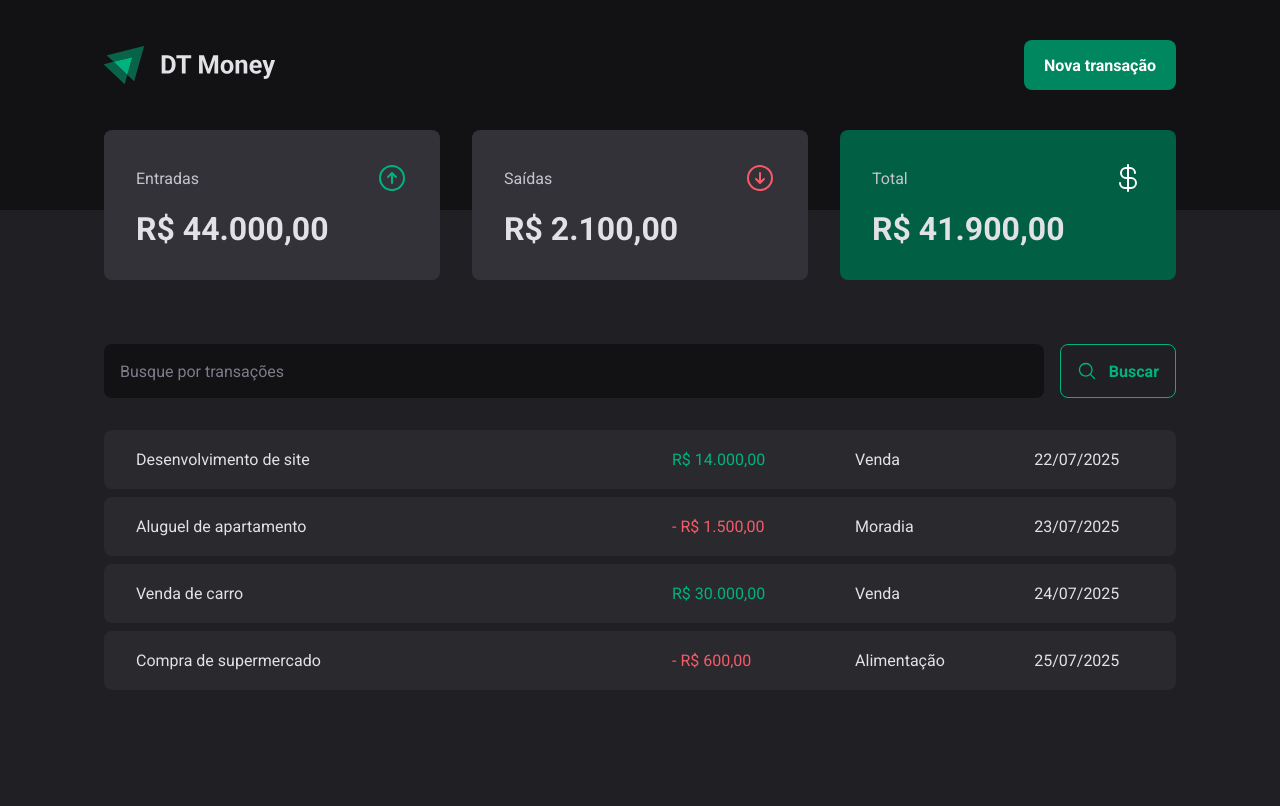
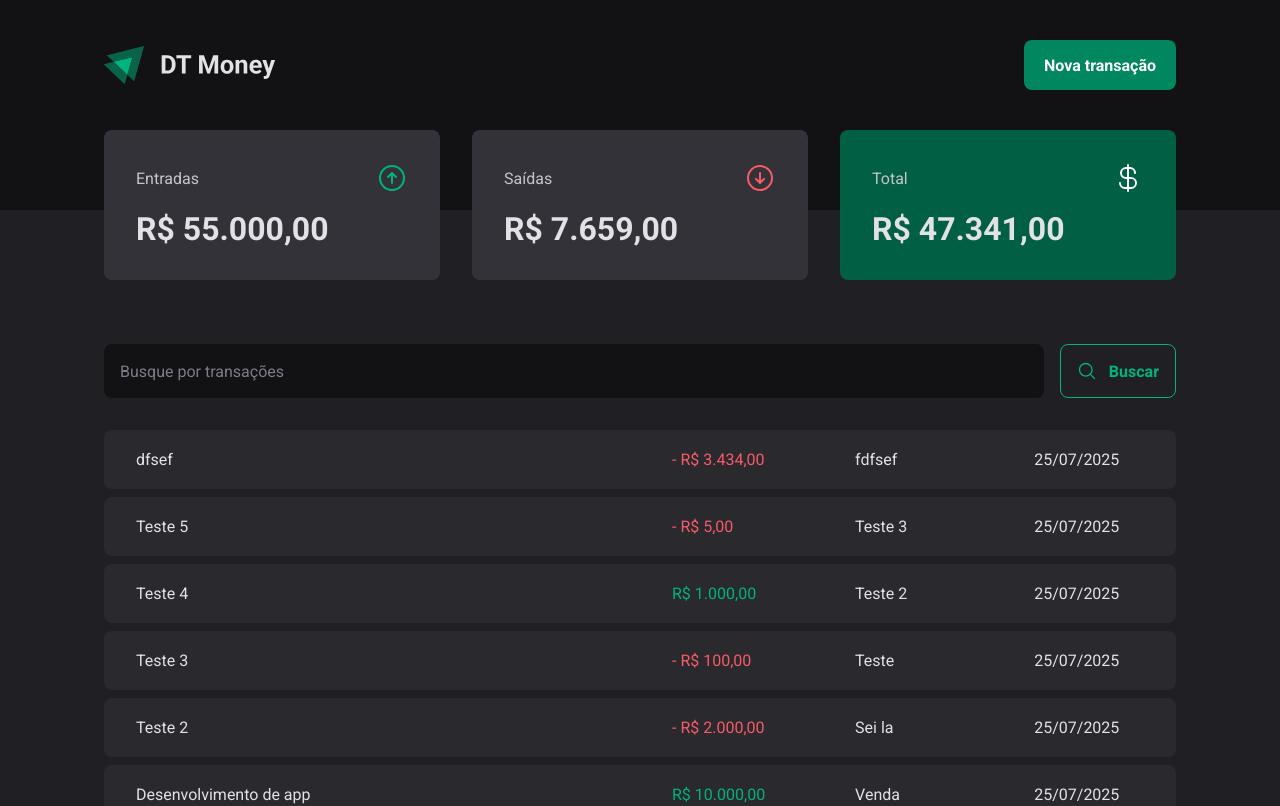
Before and after one commit to guilherme-s-barros/03-dt-money, a React (Vite) app: page / in a window 1280 px wide. Shown: the top 806 px of the page. Built offline with nearby package versions, Linux system fonts and the light colour scheme; data requests are answered from the project's data file.

Commit message:
Conexão com a API - Criando nova transação

```diff
--- a/db.json
+++ b/db.json
@@ -31,6 +31,62 @@
       "category": "Alimentação",
       "amount": 600,
       "createdAt": "2025-07-25T10:00:00.505Z"
+    },
+    {
+      "description": "Teste",
+      "amount": 20,
+      "category": "Venda",
+      "type": "outcome",
+      "createdAt": "2025-07-25T18:18:24.653Z",
+      "id": 5
+    },
+    {
+      "description": "Desenvolvimento de app",
+      "amount": 10000,
+      "category": "Venda",
+      "type": "income",
+      "createdAt": "2025-07-25T18:20:23.728Z",
+      "id": 6
+    },
+    {
+      "description": "Teste 2",
+      "amount": 2000,
+      "category": "Sei la",
+      "type": "outcome",
+      "createdAt": "2025-07-25T18:23:26.716Z",
+      "id": 7
+    },
+    {
+      "description": "Teste 3",
+      "amount": 100,
+      "category": "Teste",
+      "type": "outcome",
+      "createdAt": "2025-07-25T18:32:40.374Z",
+      "id": 8
+    },
+    {
+      "description": "Teste 4",
+      "amount": 1000,
+      "category": "Teste 2",
+      "type": "income",
+      "createdAt": "2025-07-25T18:37:44.631Z",
+      "id": 9
+    },
+    {
+      "description": "Teste 5",
+      "amount": 5,
+      "category": "Teste 3",
+      "type": "outcome",
+      "createdAt": "2025-07-25T18:51:59.199Z",
+      "id": 10
+    },
+    {
+      "description": "dfsef",
+      "amount": 3434,
+      "category": "fdfsef",
+      "type": "outcome",
+      "createdAt": "2025-07-25T18:52:33.169Z",
+      "id": 11
     }
   ]
 }
--- a/src/components/new-transaction-modal/index.tsx
+++ b/src/components/new-transaction-modal/index.tsx
@@ -7,6 +7,8 @@ import {
   ArrowCircleUpIcon,
   XIcon
 } from '@phosphor-icons/react'
+
+import { useTransactions } from '../../hooks/use-transactions'
 
 import {
   CloseButton,
@@ -26,10 +28,13 @@ const newTransactionFormSchema = z.object({
 type NewTransactionFormInputs = z.infer<typeof newTransactionFormSchema>
 
 export function NewTransactionModal() {
+  const { createTransaction } = useTransactions()
+
   const {
     control,
     register,
     handleSubmit,
+    reset,
     formState: { isSubmitting }
   } = useForm({
     resolver: zodResolver(newTransactionFormSchema),
@@ -39,9 +44,8 @@ export function NewTransactionModal() {
   })
 
   async function handleNewTransaction(data: NewTransactionFormInputs) {
-    await new Promise(resolve => setTimeout(resolve, 2000))
-
-    console.log(data)
+    await createTransaction(data)
+    reset()
   }
 
   return (
--- a/src/contexts/transactions/context.ts
+++ b/src/contexts/transactions/context.ts
@@ -9,9 +9,12 @@ export interface Transaction {
   createdAt: string
 }
 
+export type CreateTransactionInputs = Omit<Transaction, 'id' | 'createdAt'>
+
 interface TransactionsContextData {
   transactions: Transaction[]
   fetchTransactions(query?: string): Promise<void>
+  createTransaction(data: CreateTransactionInputs): Promise<void>
 }
 
 export const TransactionsContext = createContext({} as TransactionsContextData)
--- a/src/contexts/transactions/provider.tsx
+++ b/src/contexts/transactions/provider.tsx
@@ -1,6 +1,11 @@
 import { useEffect, useState, type ReactNode } from 'react'
 
-import { TransactionsContext, type Transaction } from './context'
+import {
+  TransactionsContext,
+  type CreateTransactionInputs,
+  type Transaction
+} from './context'
+
 import { api } from '../../lib/api'
 
 interface TransactionsContextProps {
@@ -17,15 +22,35 @@ export function TransactionsProvider({ children }: TransactionsContextProps) {
   async function fetchTransactions(query?: string) {
     const response = await api.get<Transaction[]>('/transactions', {
       params: {
-        q: query
+        _sort: 'createdAt',
+        _order: 'desc',
+        q: query,
       }
     })
 
     setTransactions(response.data)
   }
 
+  async function createTransaction(data: CreateTransactionInputs) {
+    const { description, amount, category, type } = data
+
+    const response = await api.post('/transactions', {
+      description,
+      amount,
+      category,
+      type,
+      createdAt: new Date(),
+    })
+
+    setTransactions(state => [response.data, ...state])
+  }
+
   return (
-    <TransactionsContext.Provider value={{ transactions, fetchTransactions }}>
+    <TransactionsContext.Provider value={{
+      transactions,
+      fetchTransactions,
+      createTransaction,
+    }}>
       {children}
     </TransactionsContext.Provider>
   )
```
